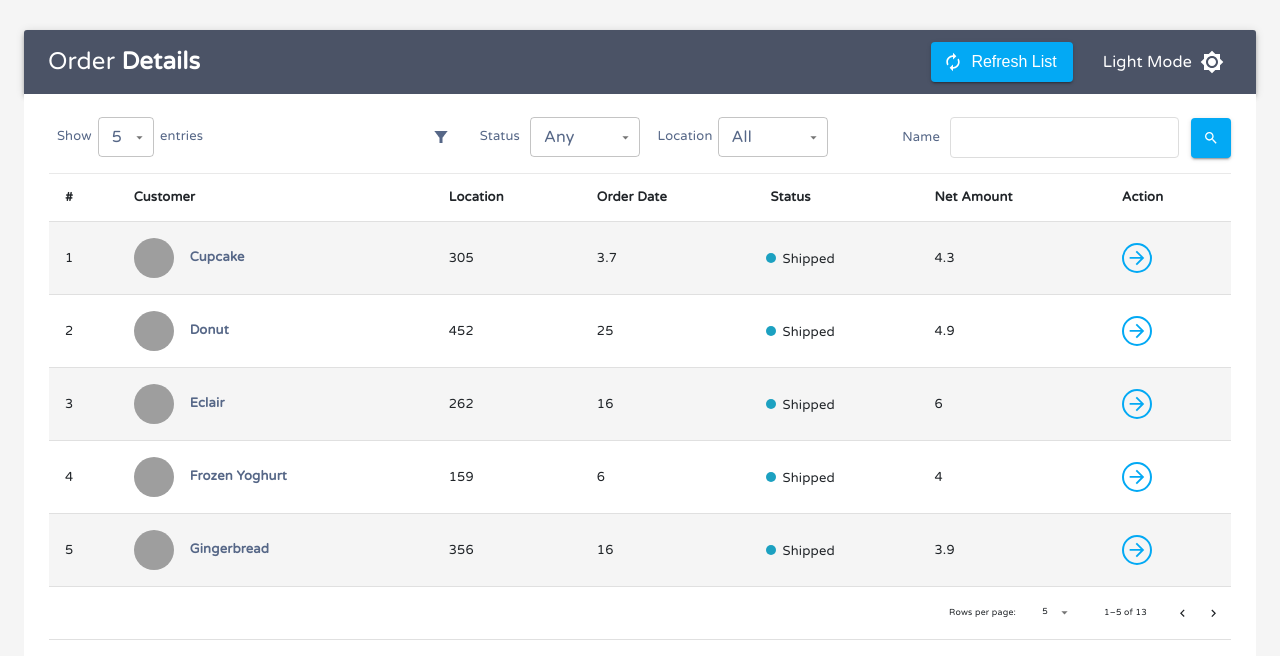
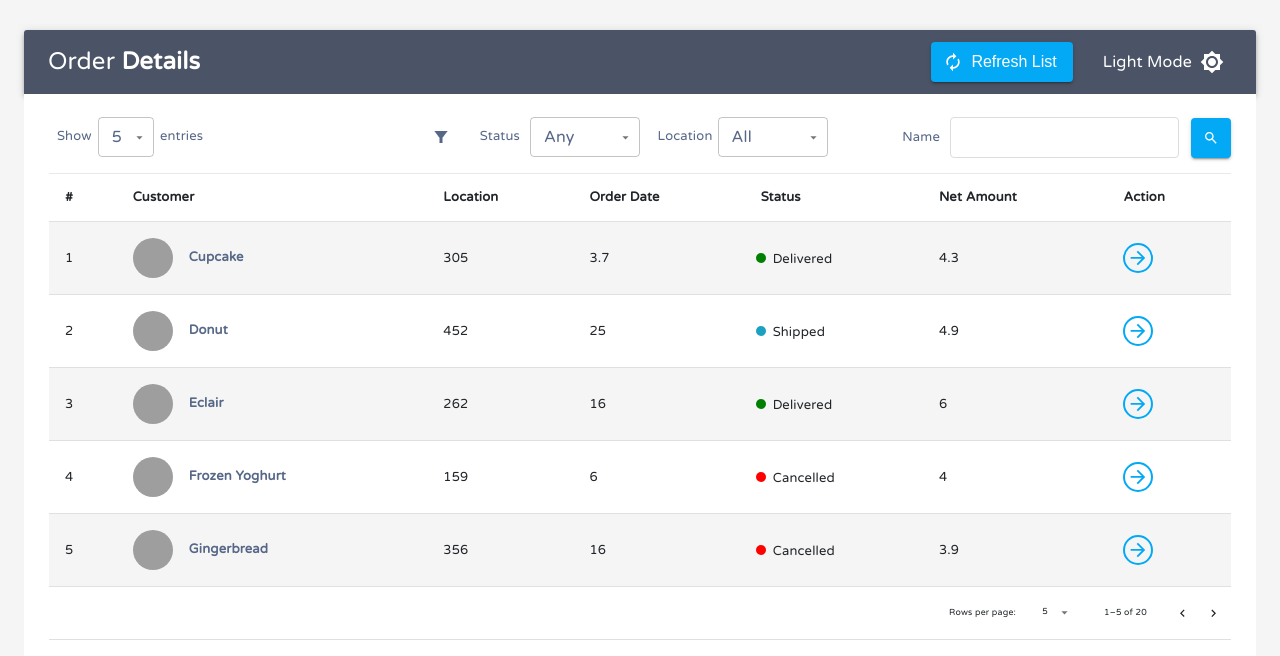
Before and after one commit to nhatduong-agilityio/social-sphere, a React (Vite) app: page / in a window 1280 px wide. Shown: the top 656 px of the page. Built offline with nearby package versions, Linux system fonts and the light colour scheme; grey boxes are pictures that could not be loaded.

Commit message:
FEAT: Handle filter by status #17

```diff
--- a/src/components/BoxContent/ItemOrder.tsx
+++ b/src/components/BoxContent/ItemOrder.tsx
@@ -59,7 +59,7 @@ export const ItemOrder: FunctionComponent<IProps> = memo(({ index, data }: IProp
       <StyledTableCell align='left'>{data.calories}</StyledTableCell>
       <StyledTableCell align='left'>{data.fat}</StyledTableCell>
       <StyledTableCell align='left'>
-        <Status status={'Shipped'} />
+        <Status status={data.status} />
       </StyledTableCell>
       <StyledTableCell align='left'>{data.protein}</StyledTableCell>
       <StyledTableCell align='left'>
--- a/src/components/BoxContent/index.tsx
+++ b/src/components/BoxContent/index.tsx
@@ -31,24 +31,37 @@ const StyledTableCell = styled(TableCell)(({ theme }) => ({
   },
 }));
 
-function createData(name: string, calories: number, fat: number, carbs?: number, protein?: number) {
-  return { name, calories, fat, carbs, protein };
+function createData(
+  name: string,
+  calories: number,
+  fat: number,
+  status?: string,
+  protein?: number,
+) {
+  return { name, calories, fat, status, protein };
 }
 
 const rows = [
-  createData('Cupcake', 305, 3.7, 67, 4.3),
-  createData('Donut', 452, 25.0, 51, 4.9),
-  createData('Eclair', 262, 16.0, 24, 6.0),
-  createData('Frozen yoghurt', 159, 6.0, 24, 4.0),
-  createData('Gingerbread', 356, 16.0, 49, 3.9),
-  createData('Honeycomb', 408, 3.2, 87, 6.5),
-  createData('Ice cream sandwich', 237, 9.0, 37, 4.3),
-  createData('Jelly Bean', 375, 0.0, 94, 0.0),
-  createData('KitKat', 518, 26.0, 65, 7.0),
-  createData('Lollipop', 392, 0.2, 98, 0.0),
-  createData('Marshmallow', 318, 0, 81, 2.0),
-  createData('Nougat', 360, 19.0, 9, 37.0),
-  createData('Oreo', 437, 18.0, 63, 4.0),
+  createData('Cupcake', 305, 3.7, 'Delivered', 4.3),
+  createData('Donut', 452, 25.0, 'Shipped', 4.9),
+  createData('Eclair', 262, 16.0, 'Delivered', 6.0),
+  createData('Frozen yoghurt', 159, 6.0, 'Cancelled', 4.0),
+  createData('Gingerbread', 356, 16.0, 'Cancelled', 3.9),
+  createData('Honeycomb', 408, 3.2, 'Pending', 6.5),
+  createData('Ice cream sandwich', 237, 9.0, 'Pending', 4.3),
+  createData('Jelly Bean', 375, 0.0, 'Cancelled', 0.0),
+  createData('KitKat', 518, 26.0, 'Shipped', 7.0),
+  createData('Lollipop', 392, 0.2, 'Cancelled', 0.0),
+  createData('Marshmallow', 318, 0, 'Shipped', 2.0),
+  createData('Nougat', 360, 19.0, 'Delivered', 37.0),
+  createData('Oreo', 437, 18.0, 'Delivered', 4.0),
+  createData('Ice cream sandwich', 237, 9.0, 'Delivered', 4.3),
+  createData('Jelly Bean', 375, 0.0, 'Shipped', 0.0),
+  createData('KitKat', 518, 26.0, 'Shipped', 7.0),
+  createData('Lollipop', 392, 0.2, 'Cancelled', 0.0),
+  createData('Marshmallow', 318, 0, 'Shipped', 2.0),
+  createData('Nougat', 360, 19.0, 'Shipped', 37.0),
+  createData('Oreo', 437, 18.0, 'Delivered', 4.0),
 ];
 
 interface IProps {
@@ -56,17 +69,24 @@ interface IProps {
   onSetPage: (page: number) => void;
   rowsPerPage: number;
   onChangeRowsPerPage: (rowsPerPage: number, page: number) => void;
+  filteredStatus: string;
 }
 
-export const CustomizedTables = ({ page, onSetPage, rowsPerPage, onChangeRowsPerPage }: IProps) => {
+export const CustomizedTables = ({
+  page,
+  onSetPage,
+  rowsPerPage,
+  onChangeRowsPerPage,
+  filteredStatus,
+}: IProps) => {
   // component handle change page
   const handleChangePage = (_event: React.MouseEvent<HTMLButtonElement> | null, newPage: number) =>
     onSetPage(newPage);
 
   return (
     <>
-      <TableContainer>
-        <Table>
+      <TableContainer sx={{ maxHeight: '720px' }}>
+        <Table stickyHeader>
           <TableHead>
             <TableRow>
               <StyledTableCell>#</StyledTableCell>
@@ -79,11 +99,21 @@ export const CustomizedTables = ({ page, onSetPage, rowsPerPage, onChangeRowsPer
             </TableRow>
           </TableHead>
           <TableBody>
-            {rows.slice(page * rowsPerPage, page * rowsPerPage + rowsPerPage).map((row, index) => (
-              <StyledTableRow key={index}>
-                <ItemOrder index={index} data={row} />
-              </StyledTableRow>
-            ))}
+            {rows
+              .filter((valueFilter) => {
+                // console.log(value);
+                if (filteredStatus != 'Any') {
+                  return valueFilter.status === filteredStatus;
+                } else {
+                  return rows;
+                }
+              })
+              .slice(page * rowsPerPage, page * rowsPerPage + rowsPerPage)
+              .map((row, index) => (
+                <StyledTableRow key={index}>
+                  <ItemOrder index={index} data={row} />
+                </StyledTableRow>
+              ))}
           </TableBody>
           <TableFooter>
             <TableRow>
--- a/src/components/BoxControl/FilterStatus.tsx
+++ b/src/components/BoxControl/FilterStatus.tsx
@@ -10,12 +10,17 @@ import {
 import { useState } from 'react';
 import FilterAltSharpIcon from '@mui/icons-material/FilterAltSharp';
 
-export const FilterStatus = () => {
+interface IProps {
+  onFilteredStatus: (status: string) => void;
+}
+
+export const FilterStatus = ({ onFilteredStatus }: IProps) => {
   const theme = useTheme();
   const [status, setStatus] = useState('Any');
 
   const handleChange = (event: SelectChangeEvent) => {
     setStatus(event.target.value);
+    onFilteredStatus(event.target.value);
   };
 
   return (
--- a/src/components/BoxControl/index.tsx
+++ b/src/components/BoxControl/index.tsx
@@ -11,9 +11,15 @@ interface IProps {
   onSelectEntries: (entries: string) => void;
   // component handle change row per page
   onChangeRowsPerPage: (rowsPerPage: number, page: number) => void;
+  onFilteredStatus: (status: string) => void;
 }
 
-export const TableFilter = ({ entries, onSelectEntries, onChangeRowsPerPage }: IProps) => {
+export const TableFilter = ({
+  entries,
+  onSelectEntries,
+  onChangeRowsPerPage,
+  onFilteredStatus,
+}: IProps) => {
   return (
     <Box
       sx={{
@@ -30,7 +36,7 @@ export const TableFilter = ({ entries, onSelectEntries, onChangeRowsPerPage }: I
           />
         </Grid>
         <Grid item={true} xs={2}>
-          <FilterStatus />
+          <FilterStatus onFilteredStatus={onFilteredStatus} />
         </Grid>
         <Grid item={true} xs={2}>
           <FilterLocation />
--- a/src/layouts/container/Container.tsx
+++ b/src/layouts/container/Container.tsx
@@ -9,6 +9,7 @@ export const LayoutContainer = () => {
   const [entries, setEntries] = useState('5');
   const [page, setPage] = useState(0);
   const [rowsPerPage, setRowsPerPage] = useState(Number(entries));
+  const [filteredStatus, setFilteredStatus] = useState('Any');
 
   /**
    * component handle change row per page
@@ -34,12 +35,14 @@ export const LayoutContainer = () => {
           entries={entries}
           onSelectEntries={setEntries}
           onChangeRowsPerPage={onChangeRowsPerPage}
+          onFilteredStatus={setFilteredStatus}
         />
         <CustomizedTables
           page={page}
           onSetPage={setPage}
           rowsPerPage={rowsPerPage}
           onChangeRowsPerPage={onChangeRowsPerPage}
+          filteredStatus={filteredStatus}
         />
       </Box>
     </Container>
--- a/src/store/reducers/getDesignColorMode.tsx
+++ b/src/store/reducers/getDesignColorMode.tsx
@@ -75,7 +75,7 @@ export const designColorMode = (mode: PaletteMode) => ({
             secondary: '#495057',
           },
           action: {
-            hover: '#f5f5f5',
+            hover: '#000000',
             selected: '',
             disabled: '',
             disabledBackground: '',
```
